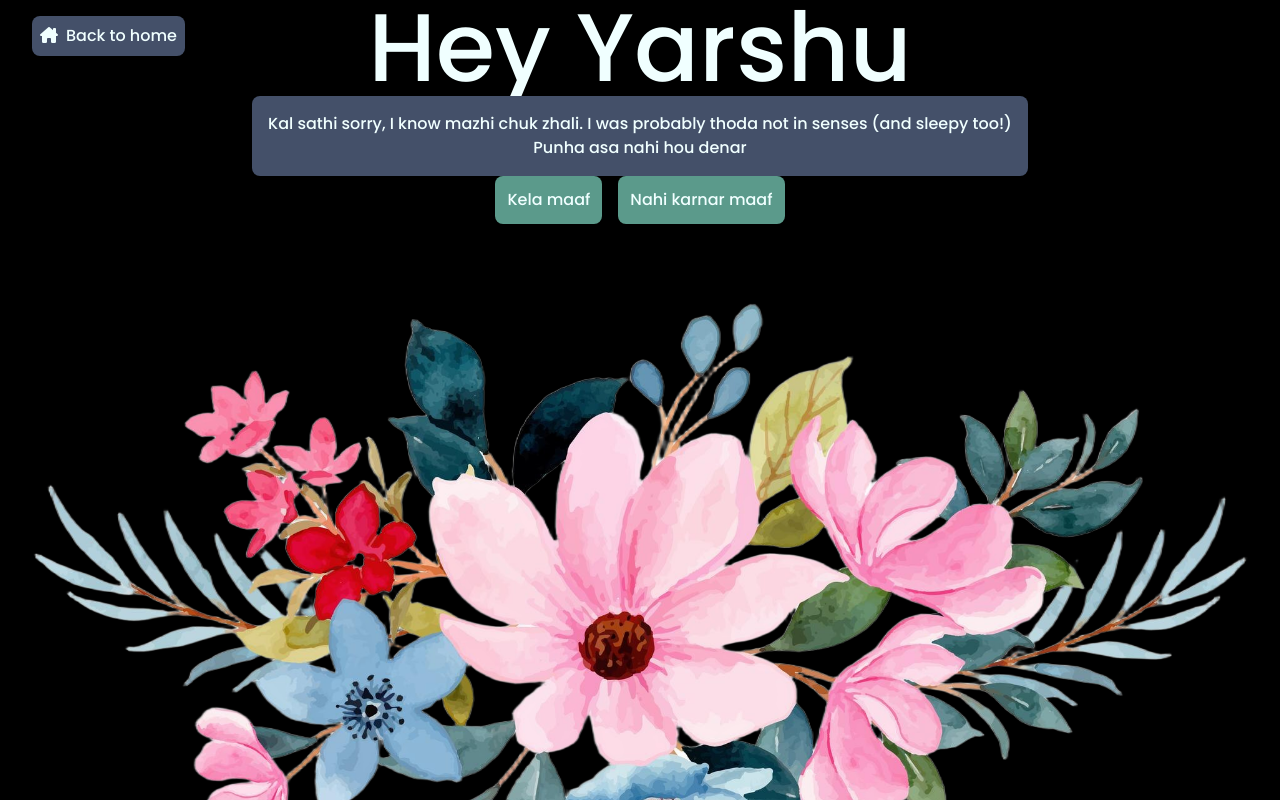
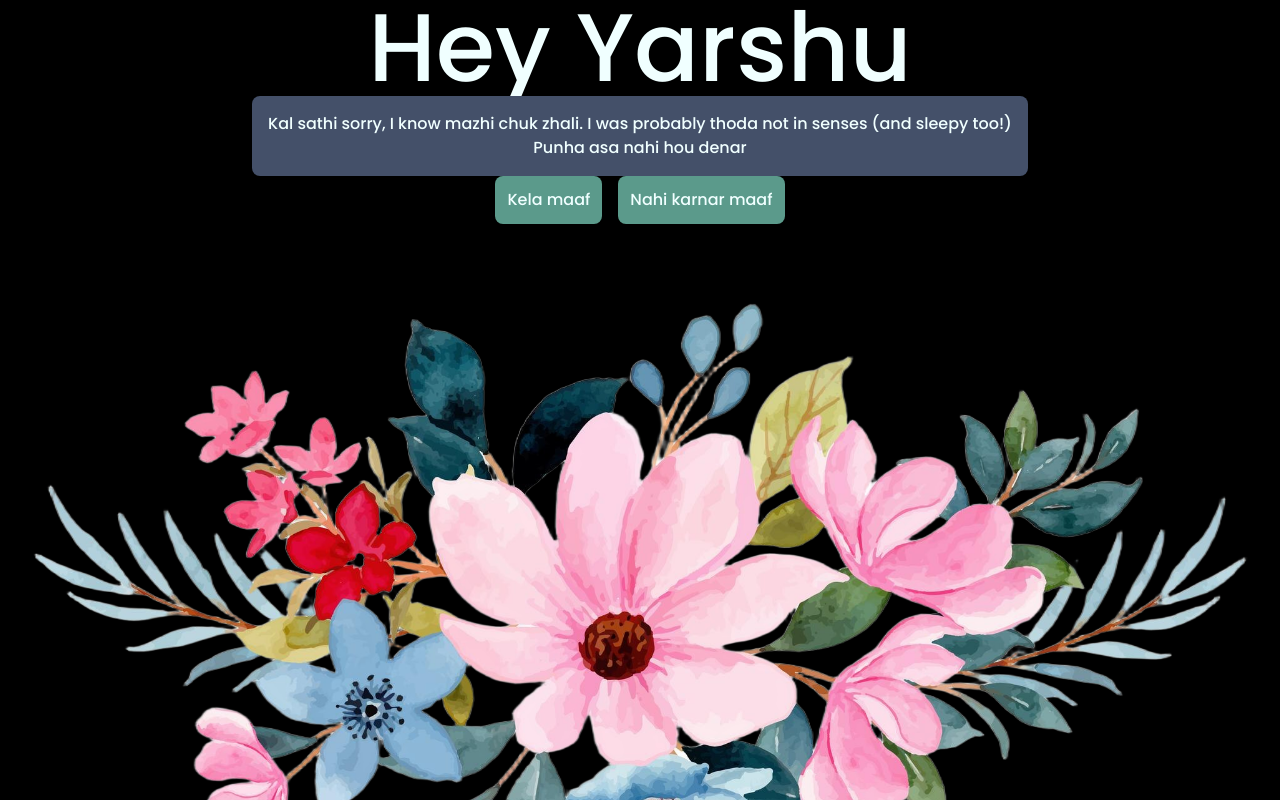
Before and after one commit to tanishpashte/fuzzy-octo-funicular, a React (Vite) app: page /flower in a window 1280 px wide. Shown: the top 800 px of the page. Built offline with nearby package versions, Linux system fonts and the light colour scheme; a web font is replaced by a local one.

Commit message:
remove home page button on home page

```diff
--- a/src/App.jsx
+++ b/src/App.jsx
@@ -5,13 +5,22 @@
   import VerySorryPage from './VerySorryPage';
   import Flower from './Flower';
   import Confirm from './Confirm';
-  import { Link } from 'react-router-dom';
+  import { useLocation, Link } from 'react-router-dom';
 
   function App() {
     return (
-      <Router>
+      <Router> {/* Router wraps the entire app */}
+        <AppContent /> {/* Component using useLocation is a child of Router */}
+      </Router>
+    );
+  }
+
+  function AppContent() {  // New component to hold the logic
+    const location = useLocation();
+
+    return (
       <div>
-        {window.location.pathname !== '/' && (
+        {location.pathname !== '/' && (
           <Link to="/" className="absolute top-4 left-8 bg-[#445069] p-2 rounded-lg font-bold">
             <i className="fa-solid fa-house-chimney mr-2"></i>Back to home
           </Link>
@@ -24,7 +33,6 @@
           <Route path="/confirm" element={<Confirm />} />
         </Routes>
       </div>
-      </Router>
     );
   }
 
```
Lines whose indentation alone changed are shown as unchanged.
